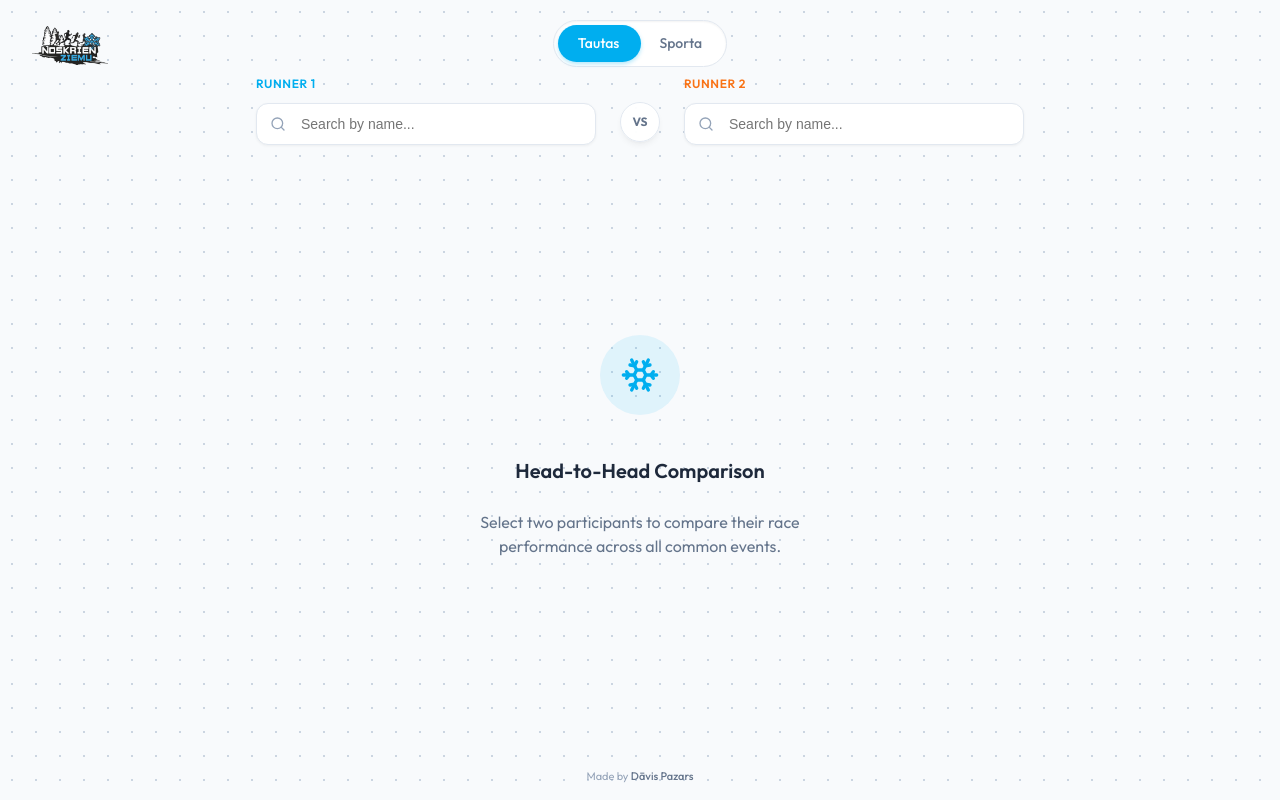
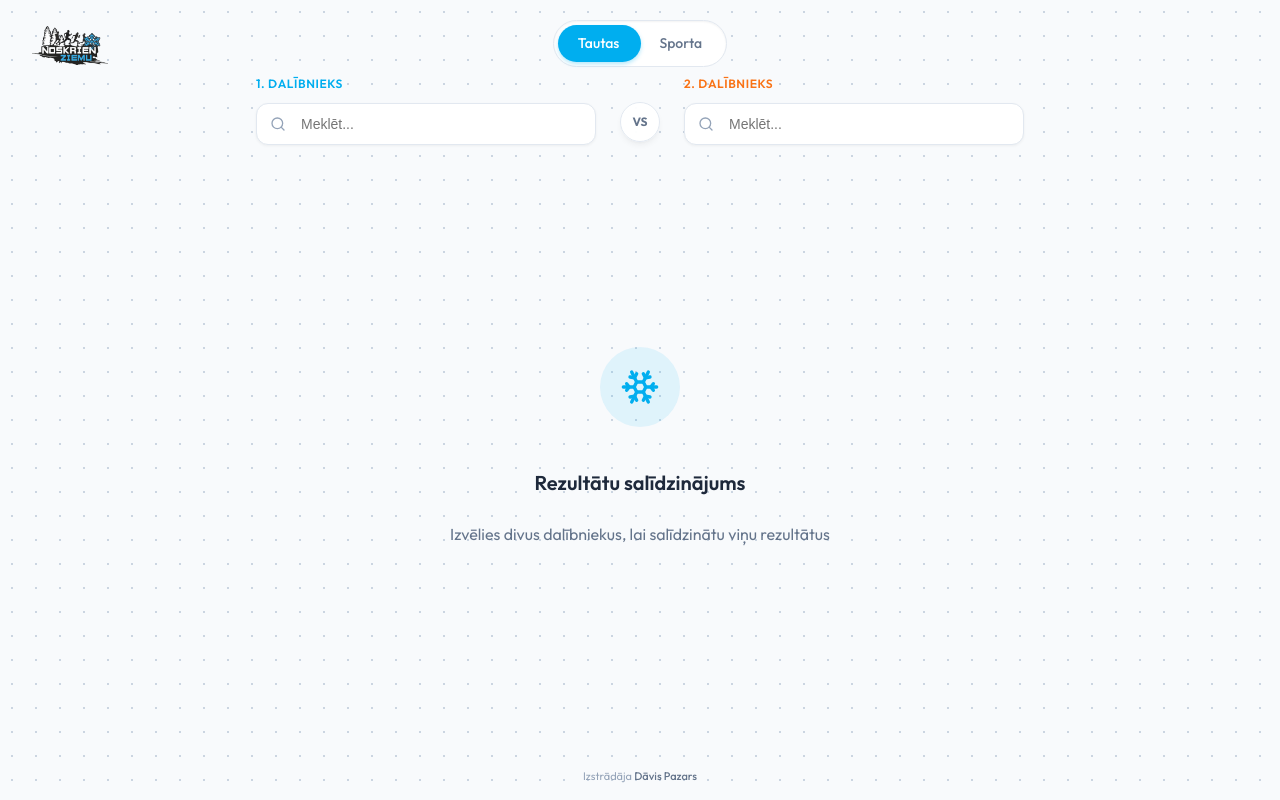
Before and after one commit to pazars/noskrien-ziemu, a React (Vite) app: page / in a window 1280 px wide. Built offline with nearby package versions, Linux system fonts and the light colour scheme.

Commit message:
Translations to Latvian

```diff
--- a/src/components/ParticipantSelector.tsx
+++ b/src/components/ParticipantSelector.tsx
@@ -211,7 +211,7 @@ export default function ParticipantSelector({ label, onSelect, selectedName, acc
                                 outline: 'none',
                                 boxShadow: '0 1px 3px rgba(0, 0, 0, 0.05)'
                             }}
-                            placeholder="Search by name..."
+                            placeholder="Meklēt..."
                             value={query}
                             onChange={(e) => {
                                 setQuery(e.target.value);
--- a/src/components/RaceComparison.tsx
+++ b/src/components/RaceComparison.tsx
@@ -202,7 +202,7 @@ const PlotModeToggle = ({ value, onChange }: { value: 'difference' | 'individual
                 onClick={() => onChange('difference')}
                 style={{ padding: '6px 14px' }}
             >
-                Difference
+                Starpība
             </span>
             <span
                 ref={indivRef}
@@ -210,7 +210,7 @@ const PlotModeToggle = ({ value, onChange }: { value: 'difference' | 'individual
                 onClick={() => onChange('individual')}
                 style={{ padding: '6px 14px' }}
             >
-                Individual
+                Temps
             </span>
         </div>
     );
@@ -454,7 +454,7 @@ export default function RaceComparison() {
                 }}>
                     <div style={{ flex: 1 }}>
                         <ParticipantSelector
-                            label="Runner 1"
+                            label="1. dalībnieks"
                             onSelect={setP1Name}
                             selectedName={p1Name}
                             accentColor="#00AEEF"
@@ -482,7 +482,7 @@ export default function RaceComparison() {
 
                     <div style={{ flex: 1 }}>
                         <ParticipantSelector
-                            label="Runner 2"
+                            label="2. dalībnieks"
                             onSelect={setP2Name}
                             selectedName={p2Name}
                             accentColor="#F97316"
@@ -535,10 +535,10 @@ export default function RaceComparison() {
                         <Snowflake style={{ width: '40px', height: '40px', color: '#00AEEF' }} />
                     </div>
                     <h2 style={{ fontSize: '20px', fontWeight: 600, color: '#1E293B', marginBottom: '8px' }}>
-                        Head-to-Head Comparison
+                        Rezultātu salīdzinājums
                     </h2>
                     <p style={{ color: '#64748B', maxWidth: '400px' }}>
-                        Select two participants to compare their race performance across all common events.
+                        Izvēlies divus dalībniekus, lai salīdzinātu viņu rezultātus
                     </p>
                 </div>
             )}
@@ -679,7 +679,7 @@ export default function RaceComparison() {
                                                 return `${sign}${secs}`;
                                             }}
                                             label={{
-                                                value: 'Pace Diff /km',
+                                                value: 'Tempa starpība',
                                                 angle: -90,
                                                 position: 'center',
                                                 fill: '#64748B',
@@ -759,9 +759,9 @@ export default function RaceComparison() {
                 color: '#94A3B8',
                 fontWeight: 400
             }}>
-                Made by{' '}
+                Izstrādāja{' '}
                 <a
-                    href="https://twitter.com/davispazars"
+                    href="https://www.instagram.com/pazars"
                     target="_blank"
                     rel="noopener noreferrer"
                     style={{
```
